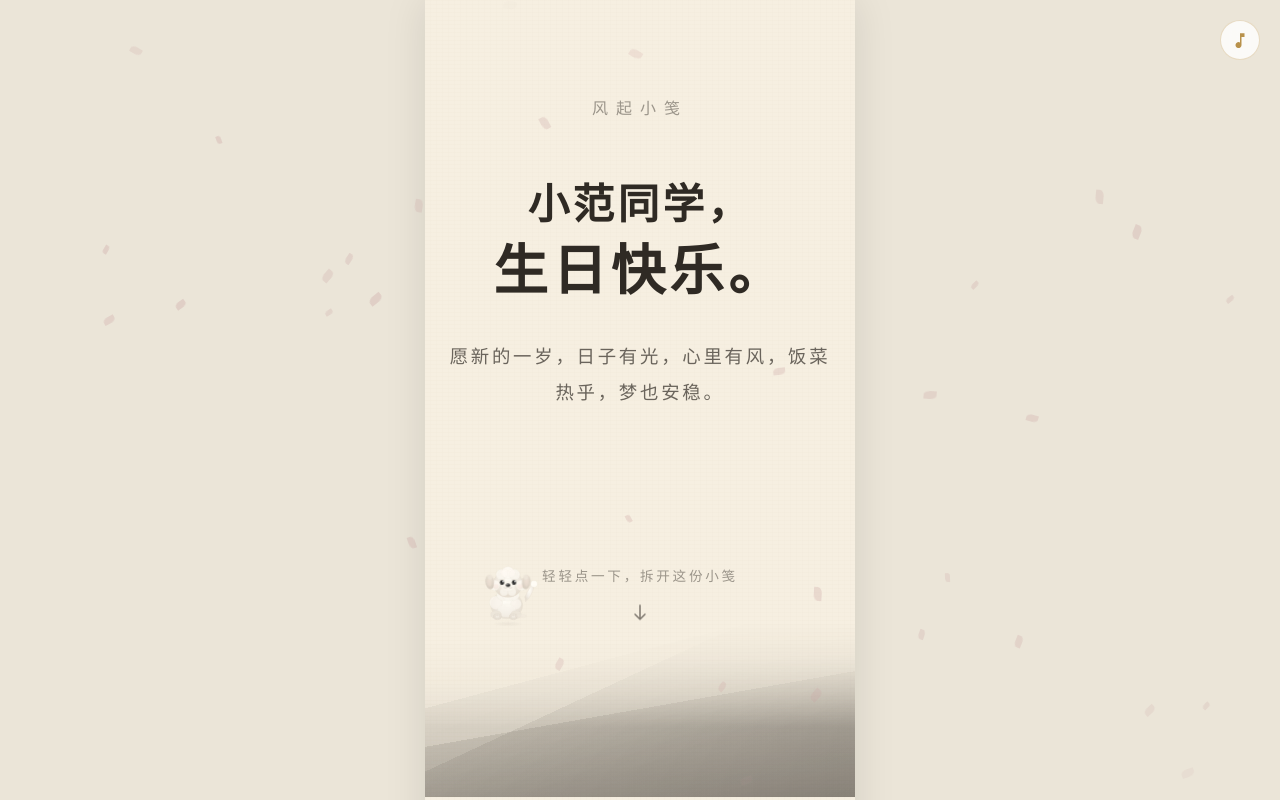
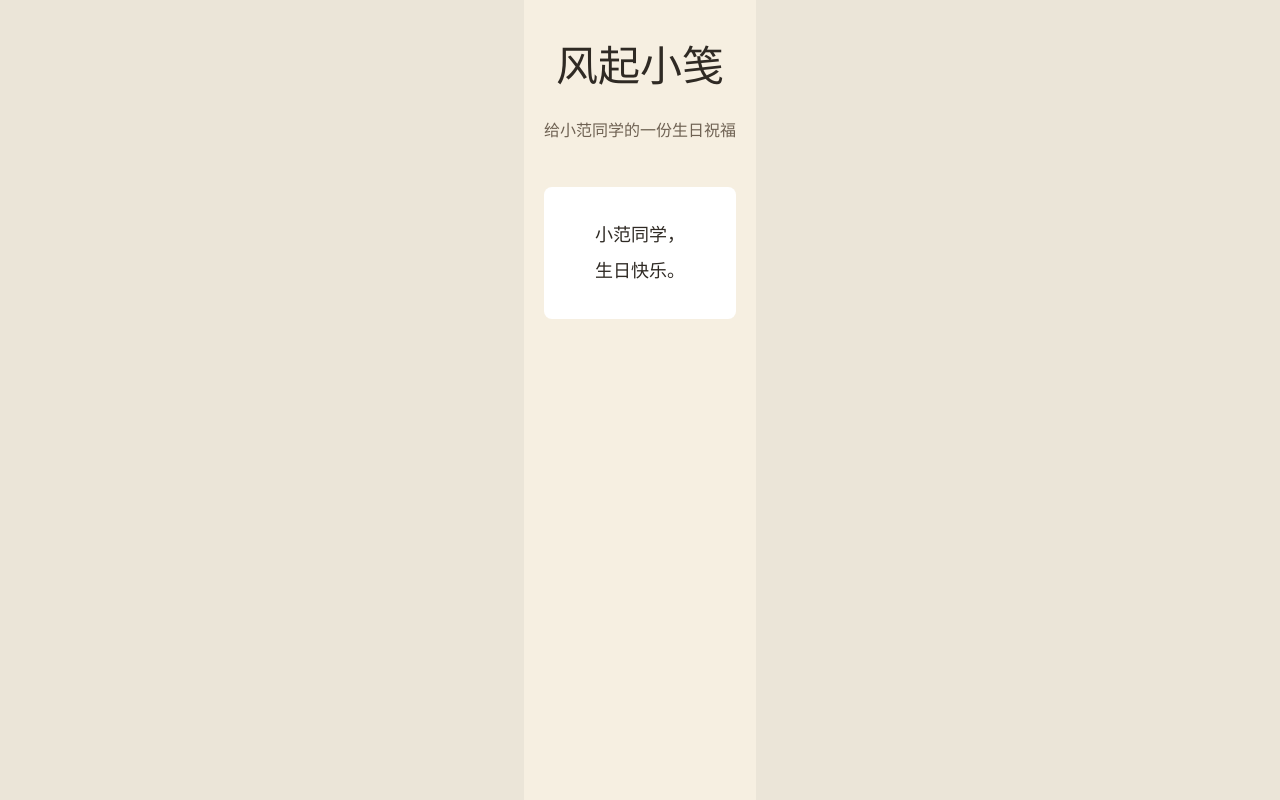
Before and after one commit to wj19982021-dev/birthday-fanfan, a React (Vite) app: page / in a window 1280 px wide. Shown: the top 800 px of the page. Built offline with nearby package versions, Linux system fonts and the light colour scheme.

Commit message:
🎯 简化测试版本

```diff
--- a/src/App.jsx
+++ b/src/App.jsx
@@ -1,38 +1,21 @@
-import { useState } from 'react'
-import LoadingScreen from './components/LoadingScreen'
-import MusicToggle from './components/MusicToggle'
-import PetalLayer from './components/PetalLayer'
-import SceneIntro from './components/SceneIntro'
-import SceneJiangnan from './components/SceneJiangnan'
-import SceneLife from './components/SceneLife'
-import SceneWishes from './components/SceneWishes'
-import SceneLetter from './components/SceneLetter'
 import './App.css'
 
 function App() {
-  const [loaded, setLoaded] = useState(false)
-
   return (
-    <>
-      <LoadingScreen onComplete={() => setLoaded(true)} />
-
-      <div className="app">
-        <PetalLayer active={loaded} />
-        <MusicToggle />
-
-        <main className="scenes">
-          <SceneIntro />
-          <SceneJiangnan />
-          <SceneLife />
-          <SceneWishes />
-          <SceneLetter />
-        </main>
-
-        <footer className="site-footer">
-          <p>愿这份小笺，陪你走过每一个温柔的日子</p>
-        </footer>
+    <div style={{ padding: '40px 20px', textAlign: 'center', minHeight: '100vh', background: '#f6efe1' }}>
+      <h1 style={{ color: '#2f2a24', fontSize: '42px', fontFamily: '"STKaiti", "KaiTi", serif', marginBottom: '20px' }}>
+        风起小笺
+      </h1>
+      <p style={{ color: '#6f6253', fontSize: '16px', lineHeight: '2' }}>
+        给小范同学的一份生日祝福
+      </p>
+      <div style={{ marginTop: '40px', padding: '30px', background: 'white', borderRadius: '8px', maxWidth: '360px', margin: '40px auto' }}>
+        <p style={{ color: '#2f2a24', fontSize: '18px', lineHeight: '2' }}>
+          小范同学，<br/>
+          生日快乐。
+        </p>
       </div>
-    </>
+    </div>
   )
 }
 
```
Also changed, not shown: 5 other files (tests, documents, lock files or other folders).
